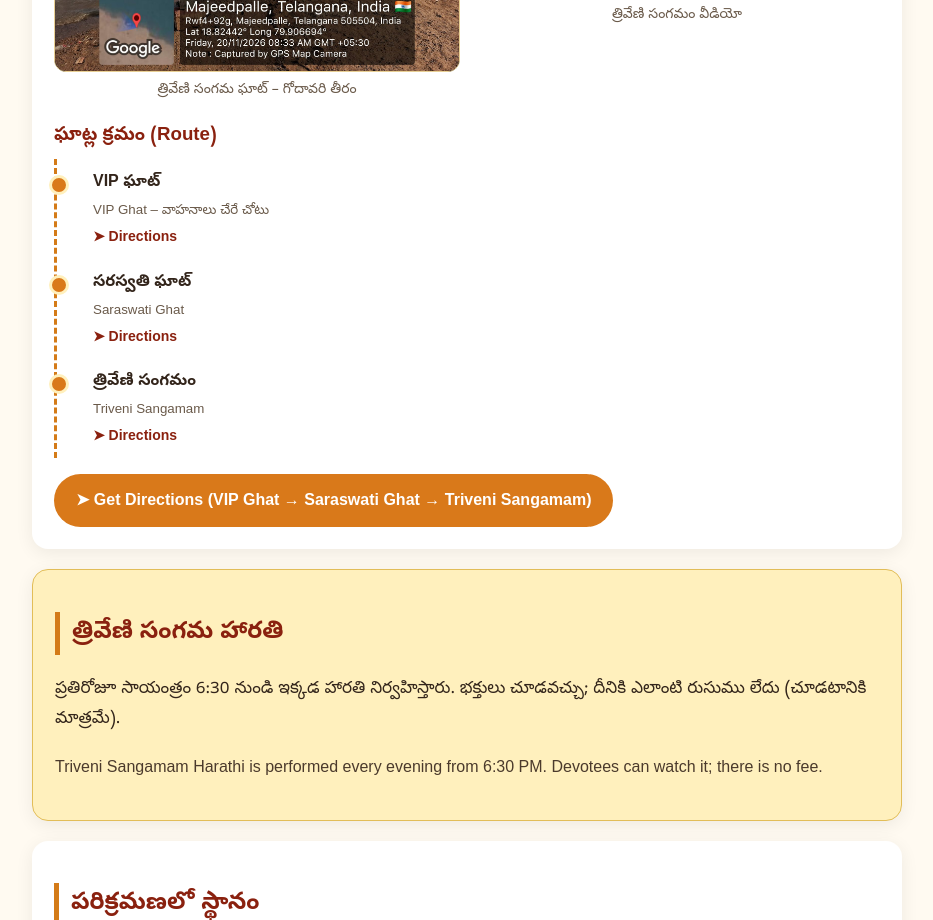
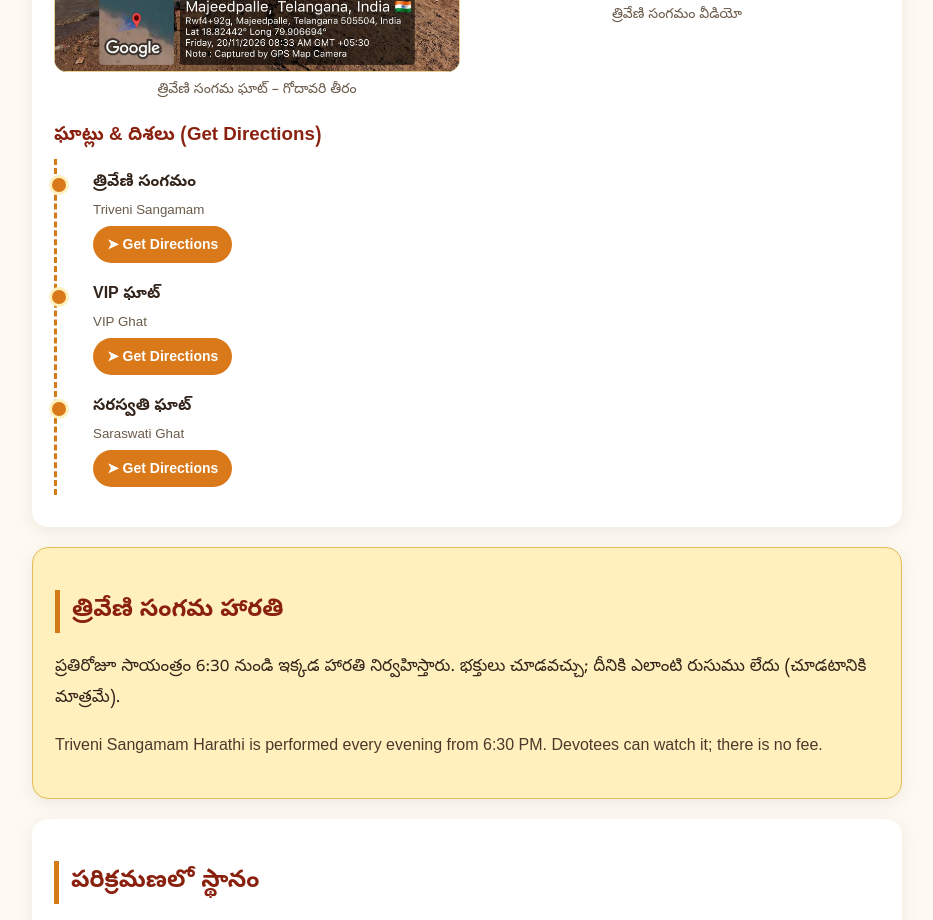
Before and after one commit to rekshetratours/REKSHETRATOURS.GitHub.io, a plain HTML site: page triveni-sangamam.html in a window 1280 px wide. Shown: the part 1439-2359 px from the top of the page, without its empty margins (173-1106 px from the left). Drawn offline with Linux system fonts and the light colour scheme.

Commit message:
Add files via upload

```diff
--- a/triveni-sangamam.html
+++ b/triveni-sangamam.html
@@ -43,7 +43,7 @@ footer a{color:#ffd28a}
 .media-grid figcaption{font-size:14px;color:#6a5a4a;margin-top:6px;text-align:center}
 .ghat-line{list-style:none;margin:0 0 10px;padding:0 0 0 22px;border-left:3px dashed #d47b18}
 .ghat-line li{position:relative;padding:8px 0 8px 14px}.ghat-line li:before{content:"";position:absolute;left:-30px;top:16px;width:14px;height:14px;border-radius:50%;background:#d9791a;border:3px solid #fff0bd}
-.ghat-line small{display:block;color:#6a5a4a}.ghat-line a{color:#8a210f;font-weight:700;text-decoration:none;font-size:14px}
+.ghat-line small{display:block;color:#6a5a4a}.ghat-line .btn-dir{padding:6px 14px;font-size:14px;margin-top:4px}
 .btn-dir{display:inline-block;background:#d9791a;color:#fff;text-decoration:none;font-weight:700;padding:12px 22px;border-radius:30px;margin-top:6px}.btn-dir:hover{background:#741b0b}
 @media(max-width:600px){section{padding:16px}p{font-size:16px}}
 </style>
@@ -82,13 +82,12 @@ footer a{color:#ffd28a}
 <figure><img src="triveni-sangamam-ghat.jpg" alt="కాళేశ్వరం త్రివేణి సంగమం ఘాట్ వద్ద గోదావరి – మజీద్‌పల్లె" loading="lazy"><figcaption class="te">త్రివేణి సంగమ ఘాట్ – గోదావరి తీరం</figcaption></figure>
 <figure><video controls preload="none" playsinline poster="triveni-sangamam-video-poster.jpg"><source src="triveni-sangamam-video.mp4" type="video/mp4"></video><figcaption class="te">త్రివేణి సంగమం వీడియో</figcaption></figure>
 </div>
-<h3 class="te" style="color:#8a210f;margin:16px 0 6px">ఘాట్ల క్రమం (Route)</h3>
+<h3 class="te" style="color:#8a210f;margin:16px 0 6px">ఘాట్లు &amp; దిశలు (Get Directions)</h3>
 <ol class="ghat-line">
-<li><b class="te">VIP ఘాట్</b><small>VIP Ghat – వాహనాలు చేరే చోటు</small><a href="https://www.google.com/maps/dir/?api=1&amp;travelmode=driving&amp;destination=VIP+Ghat+Kaleshwaram" target="_blank" rel="noopener">➤ Directions</a></li>
-<li><b class="te">సరస్వతి ఘాట్</b><small>Saraswati Ghat</small><a href="https://www.google.com/maps/dir/?api=1&amp;travelmode=driving&amp;destination=Saraswati+Ghat+Kaleshwaram" target="_blank" rel="noopener">➤ Directions</a></li>
-<li><b class="te">త్రివేణి సంగమం</b><small>Triveni Sangamam</small><a href="https://www.google.com/maps/dir/?api=1&amp;travelmode=driving&amp;destination=Triveni+Sangamam+Kaleshwaram" target="_blank" rel="noopener">➤ Directions</a></li>
+<li><b class="te">త్రివేణి సంగమం</b><small>Triveni Sangamam</small><a class="btn-dir" href="https://www.google.com/maps/dir/?api=1&amp;travelmode=driving&amp;destination=Triveni+Sangamam+Kaleshwaram" target="_blank" rel="noopener">➤ Get Directions</a></li>
+<li><b class="te">VIP ఘాట్</b><small>VIP Ghat</small><a class="btn-dir" href="https://www.google.com/maps/dir/?api=1&amp;travelmode=driving&amp;destination=VIP+Ghat+Kaleshwaram" target="_blank" rel="noopener">➤ Get Directions</a></li>
+<li><b class="te">సరస్వతి ఘాట్</b><small>Saraswati Ghat</small><a class="btn-dir" href="https://www.google.com/maps/dir/?api=1&amp;travelmode=driving&amp;destination=Saraswati+Ghat+Kaleshwaram" target="_blank" rel="noopener">➤ Get Directions</a></li>
 </ol>
-<a class="btn-dir" href="https://www.google.com/maps/dir/?api=1&amp;travelmode=driving&amp;waypoints=VIP+Ghat+Kaleshwaram%7CSaraswati+Ghat+Kaleshwaram&amp;destination=Triveni+Sangamam+Kaleshwaram" target="_blank" rel="noopener">➤ Get Directions (VIP Ghat → Saraswati Ghat → Triveni Sangamam)</a>
 </section>
 <section class="highlight">
 <h2 class="te">త్రివేణి సంగమ హారతి</h2>
```
